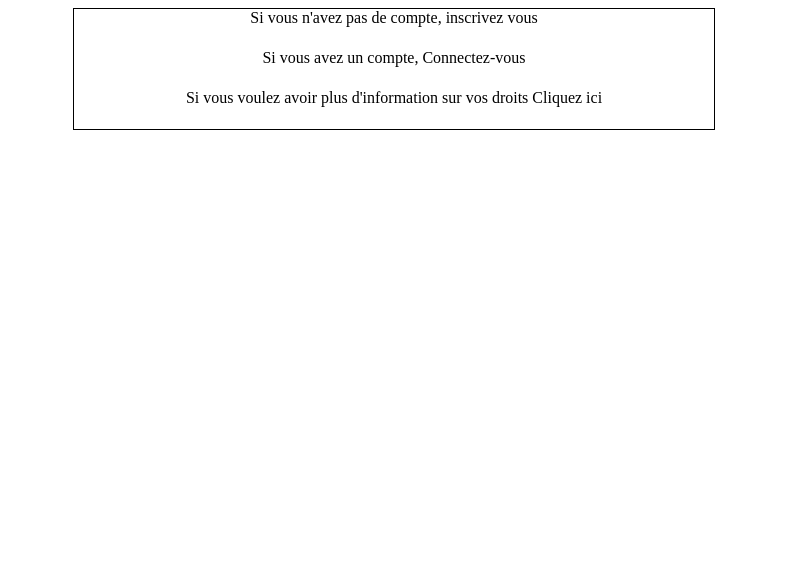
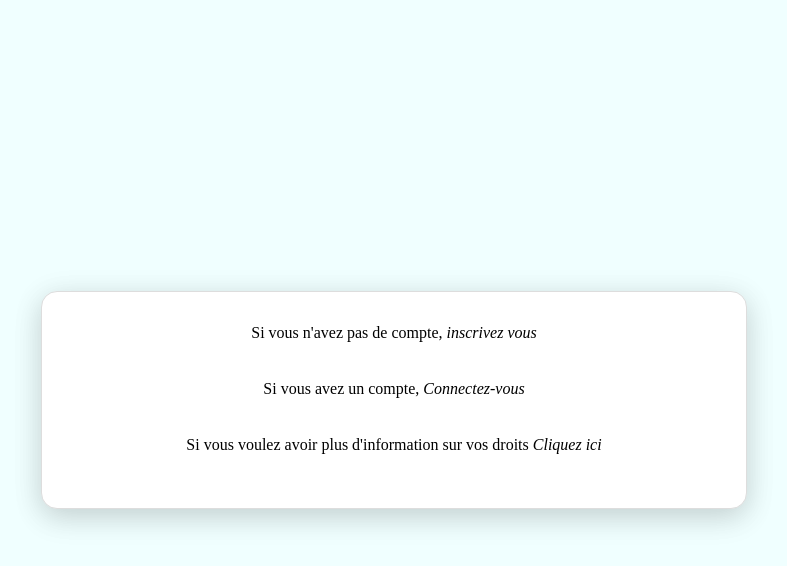
Before and after one commit to yanis-meziane/Boxletter, a React (Create React App) app: page / in a window 1280 px wide. Shown: the top 566 px of the page, without its empty margins (246-1033 px from the left). Built offline with nearby package versions, Linux system fonts and the light colour scheme.

Commit message:
CSS V1.0pour la page Home

```diff
--- a/src/App.css
+++ b/src/App.css
@@ -4,3 +4,7 @@
     margin: 0;
     min-height: 5vh;
 }
+
+main {
+    min-height: 100vh;
+}
--- a/src/Home/Home.css
+++ b/src/Home/Home.css
@@ -1,6 +1,7 @@
 a{
     text-decoration: none;
     color: black;
+    font-style: italic;
 }
 
 a:hover{
@@ -15,13 +16,26 @@ main{
     height: 100%;
     width: 100%;
     align-items: center;
+    justify-content: center;
+    background-color:azure
 }
 
 #sectionUser{
     text-align: center;
+    display: flex;
+    flex-direction: column;
     justify-content: center;
-    margin-top: 1vh;
-    border: 1px solid black;
+    align-items: center;
+    gap: 2vh;
+    padding: 4vh;
+    border: 1px solid #ddd;
+    border-radius: 2vh;
     width: 50%;
-    height: 100%;
+    background-color: white;
+    box-shadow: 0 10px 30px rgba(0, 0, 0, 0.1),
+                0 5px 30px rgba(0, 0, 0, 0.1);
 }
+
+#sectionUser article {
+    width: 100%;
+}
```
